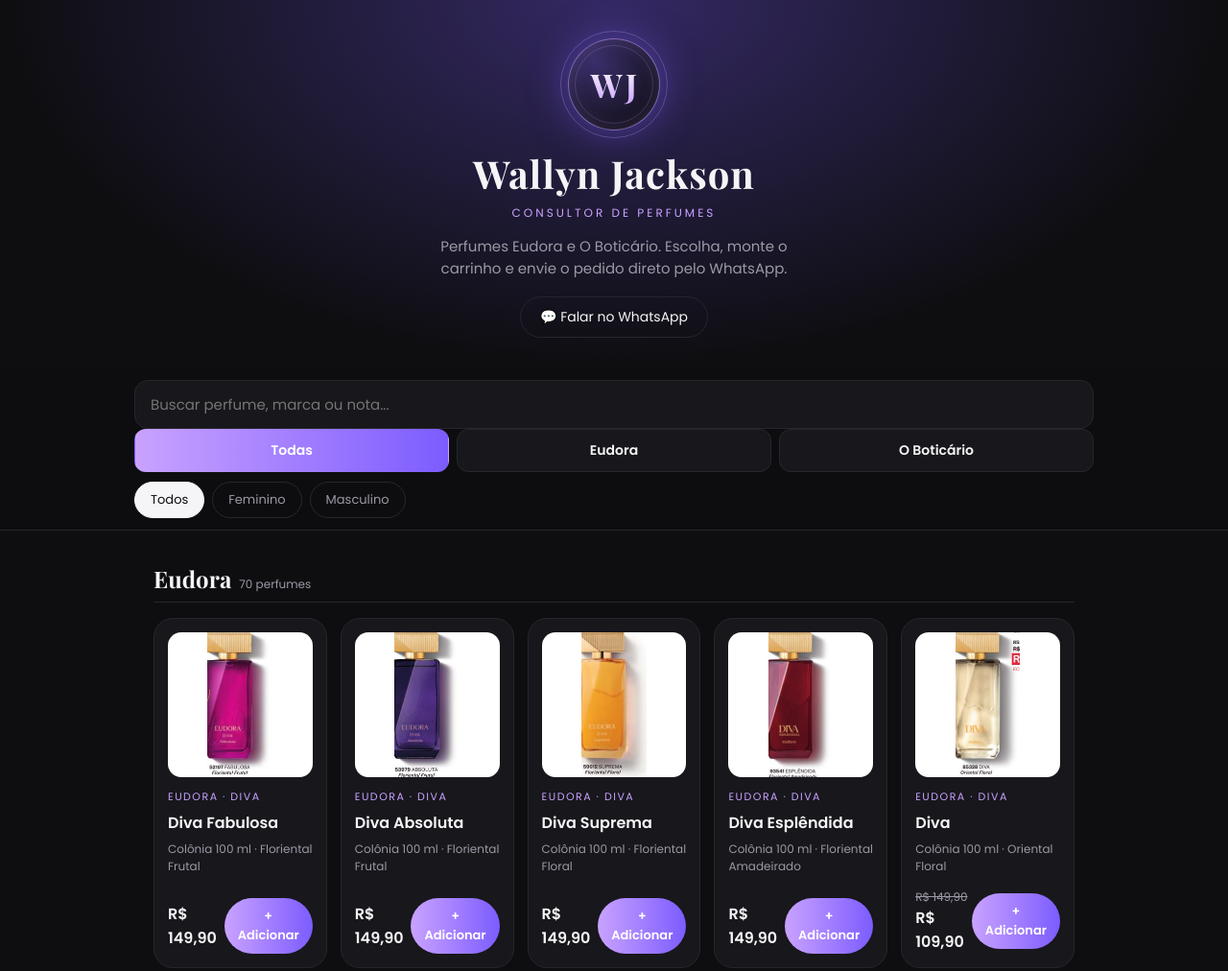
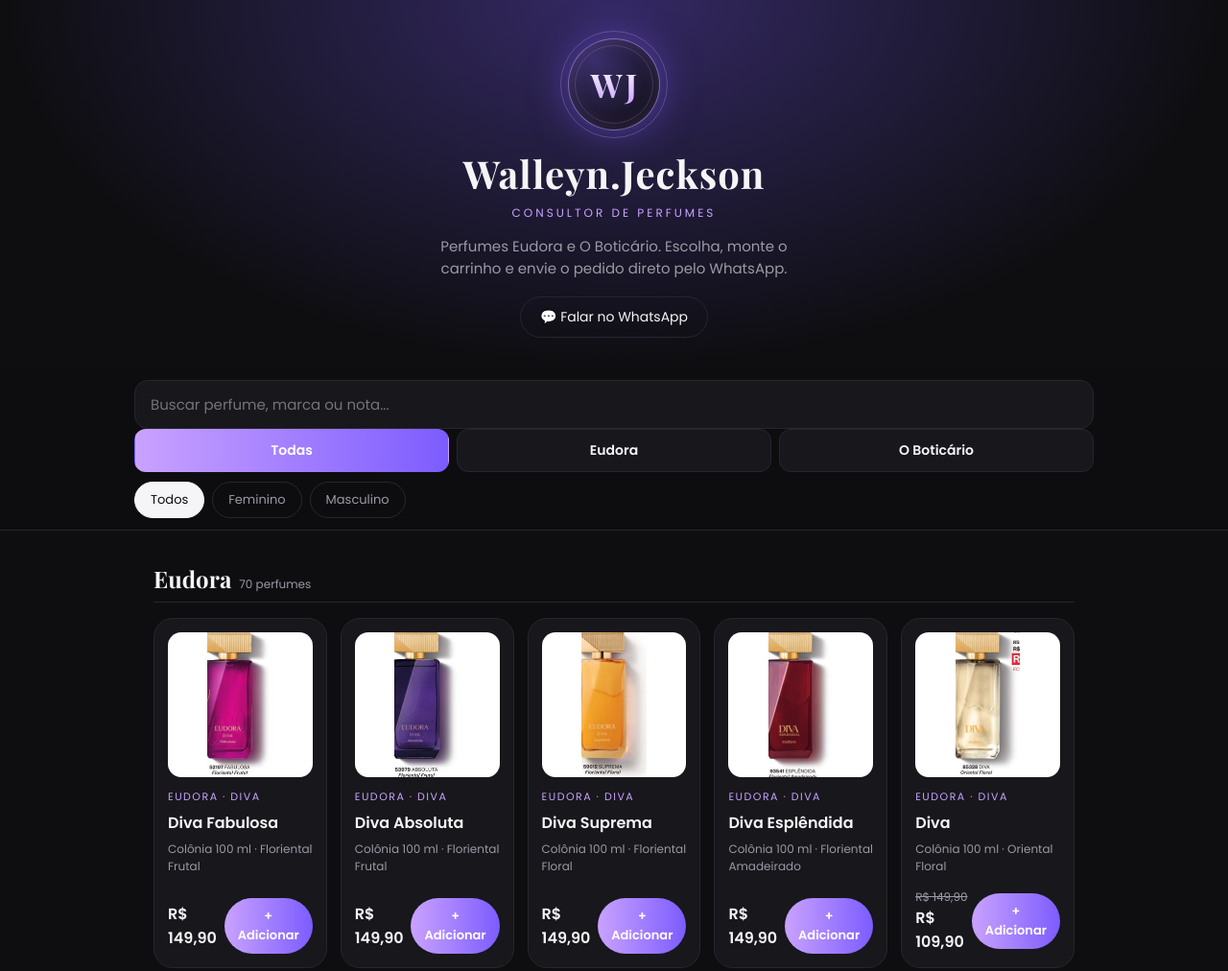
Before and after one commit to rennanallvs/catalogo, a plain HTML site: page index.html in a window 1280 px wide. Shown: the top 1012 px of the page at 96% size. Drawn offline with nearby package versions, Linux system fonts and the light colour scheme.

Commit message:
atualizando

```diff
--- a/index.html
+++ b/index.html
@@ -13,7 +13,7 @@
  <body>
   <section class="hero">
    <div class="monograma"><span>WJ</span></div>
-    <h1 id="nomeLoja">Wallyn Jackson</h1>
+    <h1 id="nomeLoja">Walleyn.Jeckson</h1>
    <div class="sub">Consultor de Perfumes</div>
     <p>Perfumes Eudora e O Boticário. Escolha, monte o carrinho e envie o pedido direto pelo WhatsApp.</p>
      <a class="contato" id="contato" target="_blank" rel="noopener">💬 Falar no WhatsApp</a>
```
